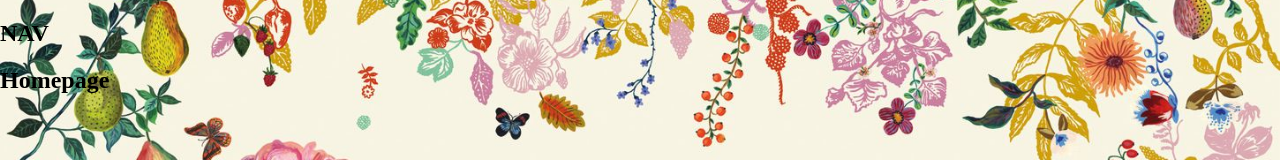
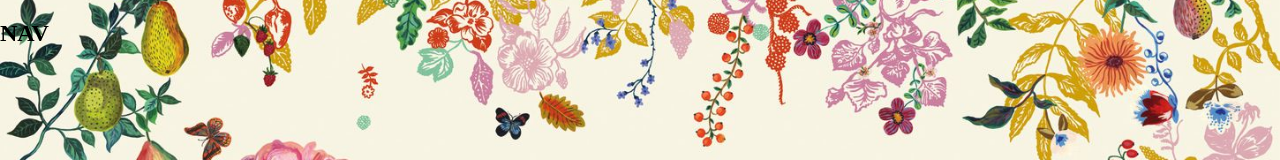
Before and after one commit to CooperDoten/personal-profile, a React (Create React App) app: page / in a window 1280 px wide. Shown: the top 160 px of the page. Built offline with nearby package versions, Linux system fonts and the light colour scheme.

Commit message:
trouble shooting image  sourcing

```diff
--- a/src/components/Homepage/Homepage.js
+++ b/src/components/Homepage/Homepage.js
@@ -8,7 +8,7 @@ class Homepage extends Component {
     render() {
       return (
         <div>
-          <h2>{this.state.heading}</h2>
+           {/* <img src="../src/images/profile_pic.jpg"/> */}
         </div>
       );
     }
--- a/src/index.css
+++ b/src/index.css
@@ -1,3 +1,4 @@
+
 body {
   margin: 0;
   background: url('../src/images/floralbg7.jpg') no-repeat center center fixed;
```
Also changed, not shown: 1 other file (tests, documents, lock files or other folders).
